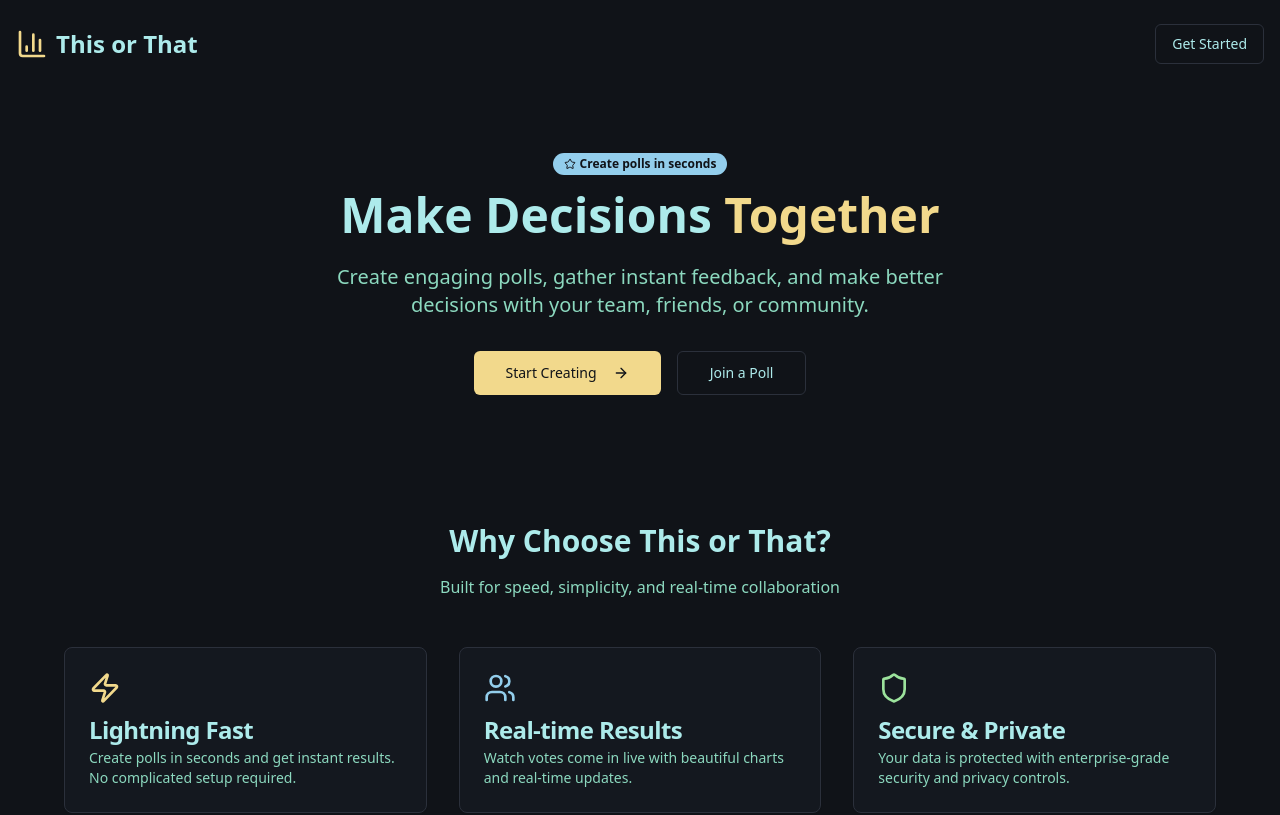
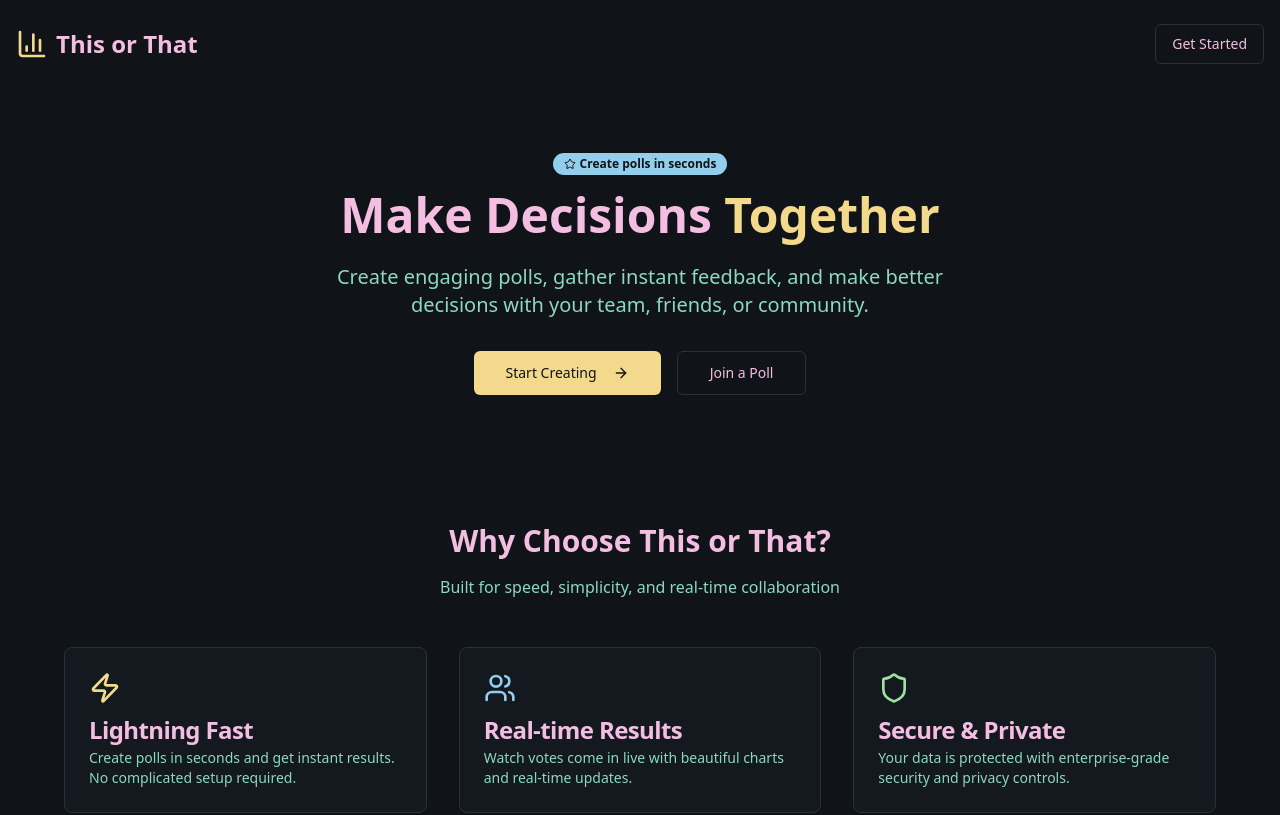
Before and after one commit to osheabc16/quick-poll-quest, a React (Vite) app: page / in a window 1280 px wide. Shown: the top 815 px of the page. Built offline with nearby package versions, Linux system fonts and the light colour scheme.

Commit message:
Change title color to pink
Updated the color scheme to change titles to pink, by editing `src/index.css`.

```diff
--- a/src/index.css
+++ b/src/index.css
@@ -10,13 +10,13 @@ All colors MUST be HSL.
   :root {
     /* Dark mode by default with varied pastel colors */
     --background: 220 20% 8%;
-    --foreground: 180 60% 80%;
+    --foreground: 320 70% 85%;
 
     --card: 220 20% 10%;
-    --card-foreground: 180 60% 80%;
+    --card-foreground: 320 70% 85%;
 
     --popover: 220 20% 10%;
-    --popover-foreground: 180 60% 80%;
+    --popover-foreground: 320 70% 85%;
 
     --primary: 45 80% 75%;
     --primary-foreground: 220 20% 8%;
@@ -40,11 +40,11 @@ All colors MUST be HSL.
     --radius: 0.5rem;
 
     --sidebar-background: 220 20% 8%;
-    --sidebar-foreground: 180 60% 80%;
+    --sidebar-foreground: 320 70% 85%;
     --sidebar-primary: 45 80% 75%;
     --sidebar-primary-foreground: 220 20% 8%;
     --sidebar-accent: 220 15% 15%;
-    --sidebar-accent-foreground: 180 60% 80%;
+    --sidebar-accent-foreground: 320 70% 85%;
     --sidebar-border: 220 15% 20%;
     --sidebar-ring: 45 80% 75%;
   }
```
